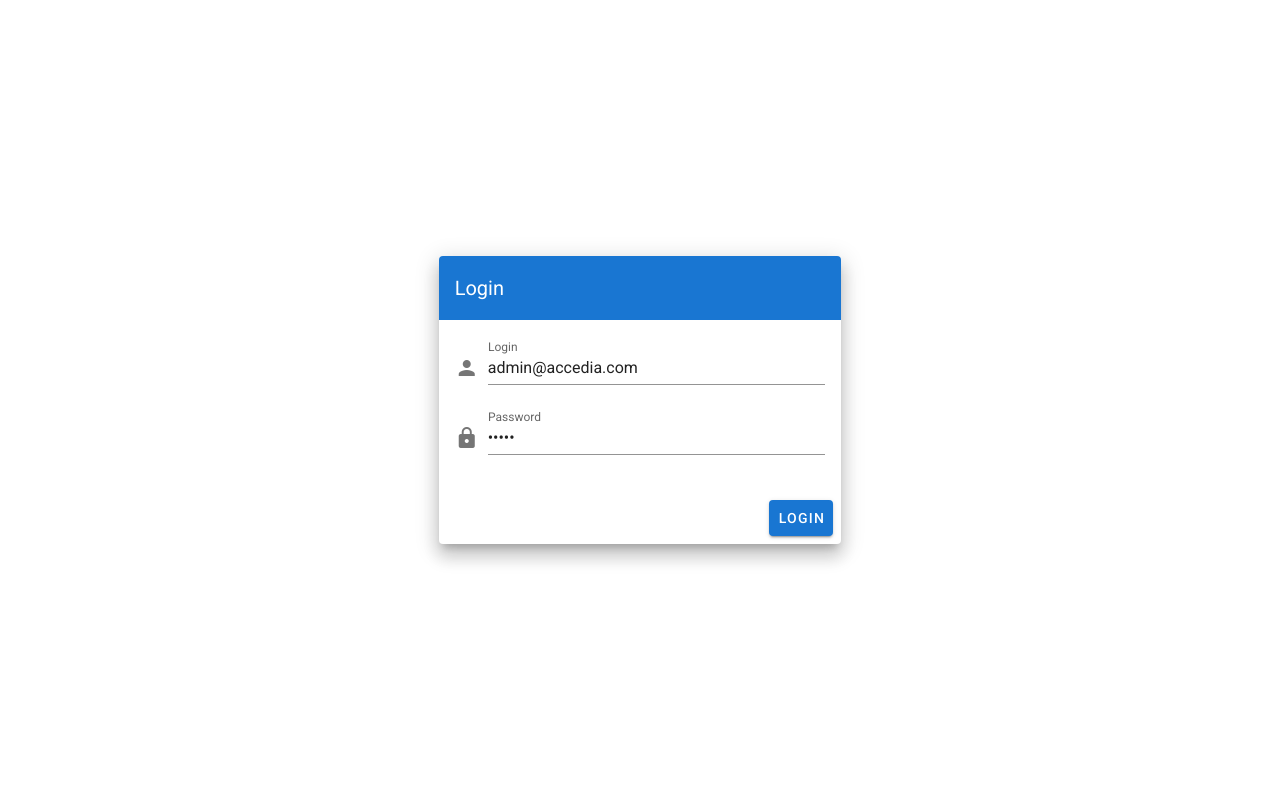
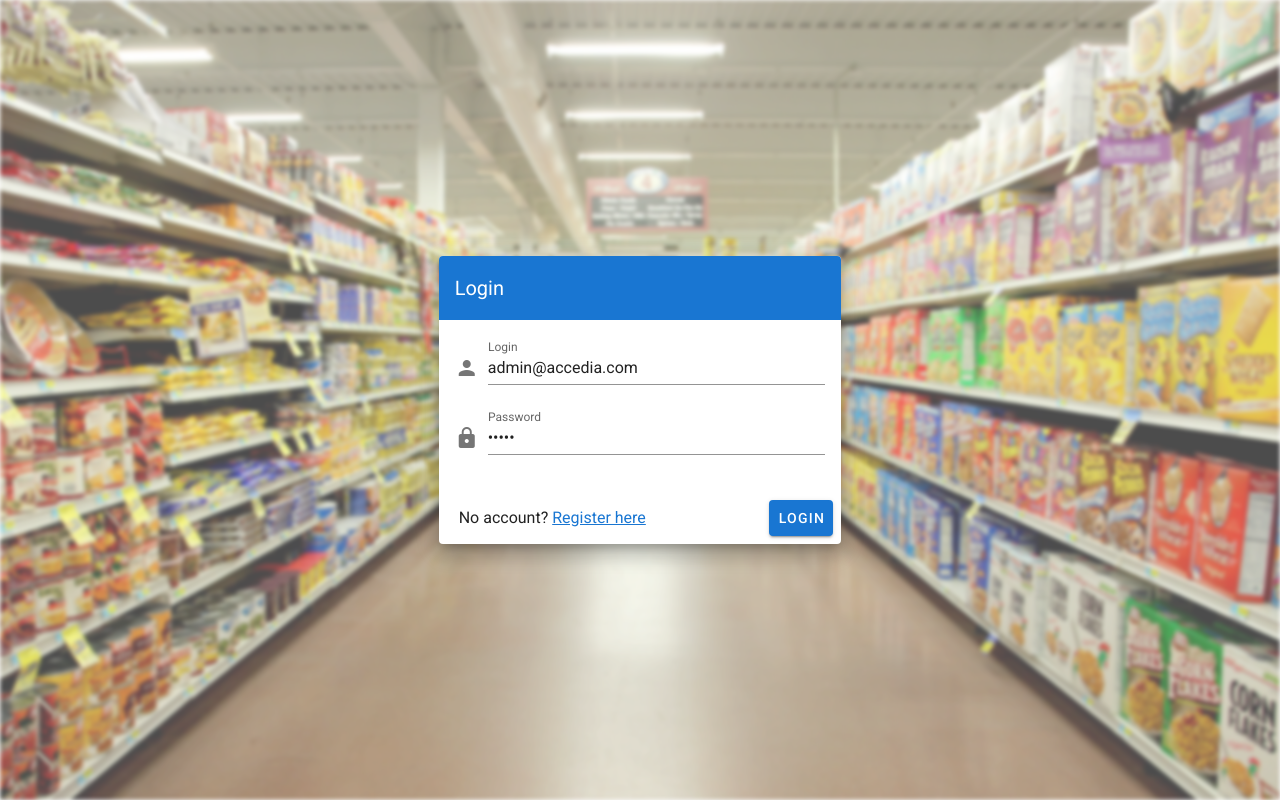
Before and after one commit to Accedia/vue-online-store, a Vue app: page /login in a window 1280 px wide. Built offline with nearby package versions, Linux system fonts and the light colour scheme; what vue-typedi would draw is missing.

Commit message:
Added registration form

```diff
--- a/src/App.vue
+++ b/src/App.vue
@@ -84,6 +84,10 @@ export default class App extends Vue {
 </script>
 
 <style lang="scss">
+  html {
+    overflow-y: auto !important;
+  }
+
   .header-logo {
     width: 85px;
     height: 50px;
@@ -113,4 +117,17 @@ export default class App extends Vue {
   .col-1 .theme--dark.v-btn:hover::before {
     opacity: 0;
   }
+
+  .public-background {
+    position: fixed;
+    top: 0;
+    left: 0;
+    width: 100%;
+    height: 100%;
+    opacity: 0.7;
+    object-fit: cover;
+    -webkit-filter: blur(2px);
+    filter: blur(2px);
+    overflow-y: hidden;
+  }
 </style>
--- a/src/router.ts
+++ b/src/router.ts
@@ -5,6 +5,8 @@ import Login from '@/views/Login.vue';
 import Product from '@/views/Product.vue';
 import Cart from '@/views/Cart.vue';
 import Search from '@/views/Search.vue';
+import Register from '@/views/Register.vue';
+
 import store from '@/store';
 
 Vue.use(Router);
@@ -50,5 +52,10 @@ export default new Router({
       name: 'login',
       component: Login,
     },
+    {
+      path: '/register',
+      name: 'register',
+      component: Register,
+    },
   ],
 });
--- a/src/views/Login.vue
+++ b/src/views/Login.vue
@@ -1,5 +1,6 @@
 <template>
   <v-container class="fill-height" fluid>
+    <img class="public-background" src="../assets/splash.jpg" />
     <v-row align="center" justify="center">
       <v-col cols="12" sm="8" md="4">
         <v-card class="elevation-12">
@@ -33,6 +34,10 @@
             </v-alert>
           </v-card-text>
           <v-card-actions>
+            <span class="ml-3">
+              No account?
+              <router-link to="/register">Register here</router-link>
+            </span>
             <div class="flex-grow-1"></div>
             <v-btn color="primary" @click="login">Login</v-btn>
           </v-card-actions>
--- /dev/null
+++ b/src/views/Register.vue
@@ -0,0 +1,71 @@
+<template>
+  <v-container>
+    <img class="public-background" src="../assets/splash.jpg" />
+    <v-row align="center" justify="center">
+      <v-col cols="12" sm="8" md="4">
+        <v-card class="elevation-12">
+          <v-toolbar color="primary" dark flat>
+            <v-toolbar-title>Register</v-toolbar-title>
+          </v-toolbar>
+
+          <v-card-text>
+            <v-text-field
+              v-model="username"
+              label="Username"
+              name="username"
+              type="text"
+            ></v-text-field>
+
+            <v-text-field
+              v-model="email"
+              label="Email"
+              name="email"
+              type="email"
+            ></v-text-field>
+
+            <v-text-field
+              v-model="password"
+              label="Password"
+              name="password"
+              type="password"
+            ></v-text-field>
+
+            <v-text-field
+              v-model="repeat"
+              label="Repeat Password"
+              name="repeatPassword"
+              type="password"
+            ></v-text-field>
+
+            <v-checkbox v-model="acceptTerms" label="Accept terms and conditions">
+            </v-checkbox>
+          </v-card-text>
+
+          <v-card-actions>
+            <v-btn color="primary" @click="register">Register</v-btn>
+          </v-card-actions>
+        </v-card>
+      </v-col>
+    </v-row>
+  </v-container>
+</template>
+
+<script lang="ts">
+import Vue from 'vue';
+import Component from 'vue-class-component';
+
+@Component
+export default class RegisterComponent extends Vue {
+
+  private username: string = '';
+  private email: string = '';
+  private password: string = '';
+  private repeat: string = '';
+  private acceptTerms: boolean = false;
+
+  private register(): void {
+    this.$router.push('/login');
+  }
+
+}
+</script>
```
Also changed, not shown: src/assets/splash.jpg (added).
